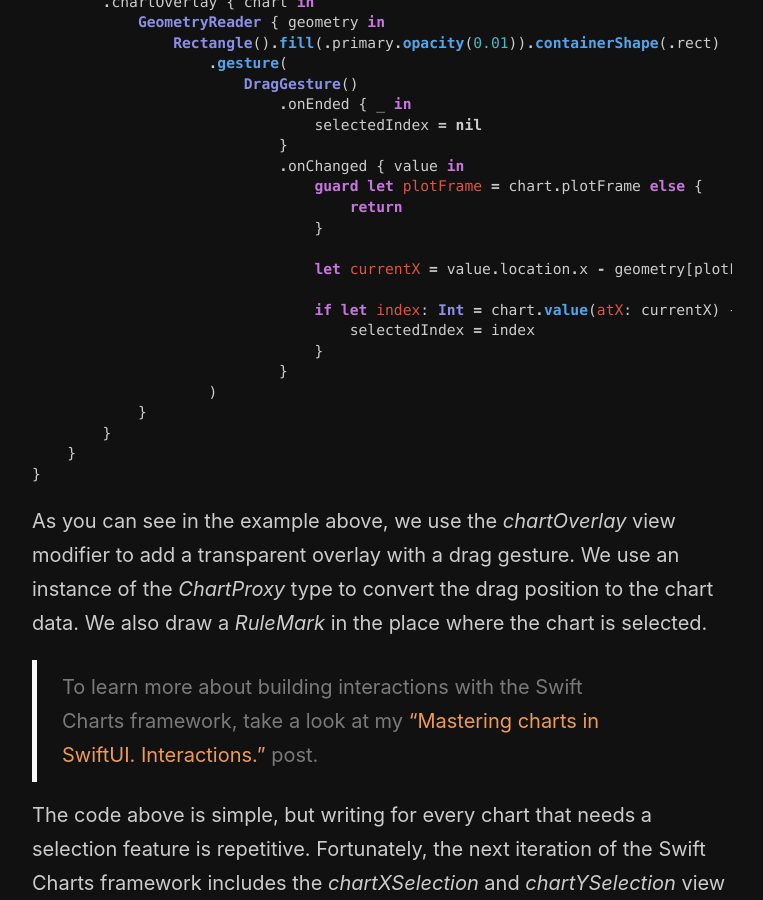
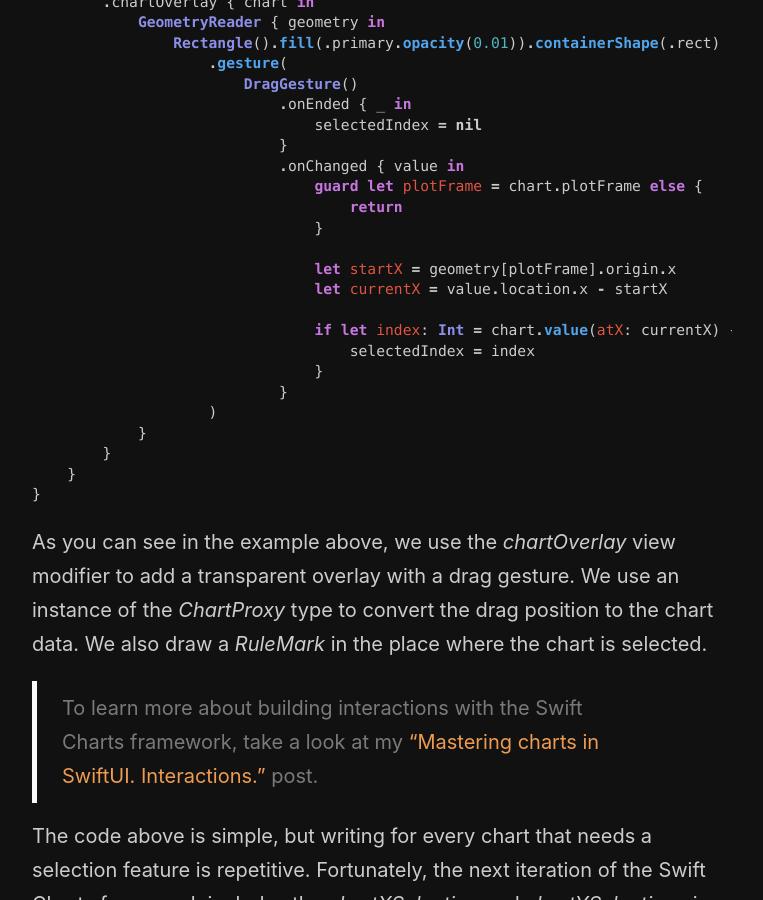
Before and after one commit to mecid/mecid.github.io, a Jekyll site: the page built from _posts/2023-07-18-mastering-charts-in-swiftui-selection.md, in a window 1280 px wide and 900 px high, scrolled down 1095 px. Shown: the whole window, without its empty margins (258-1021 px from the left). Built offline with Jekyll 4.4.1, drawn with Linux system fonts in a browser that asks for light colours.

Commit message:
chart selection code example improved

```diff
--- a/_posts/2023-07-18-mastering-charts-in-swiftui-selection.md
+++ b/_posts/2023-07-18-mastering-charts-in-swiftui-selection.md
@@ -46,7 +46,8 @@ struct SelectionExample: View {
                                     return
                                 }
 
-                                let currentX = value.location.x - geometry[plotFrame].origin.x
+                                let startX = geometry[plotFrame].origin.x
+                                let currentX = value.location.x - startX
 
                                 if let index: Int = chart.value(atX: currentX) {
                                     selectedIndex = index
```
